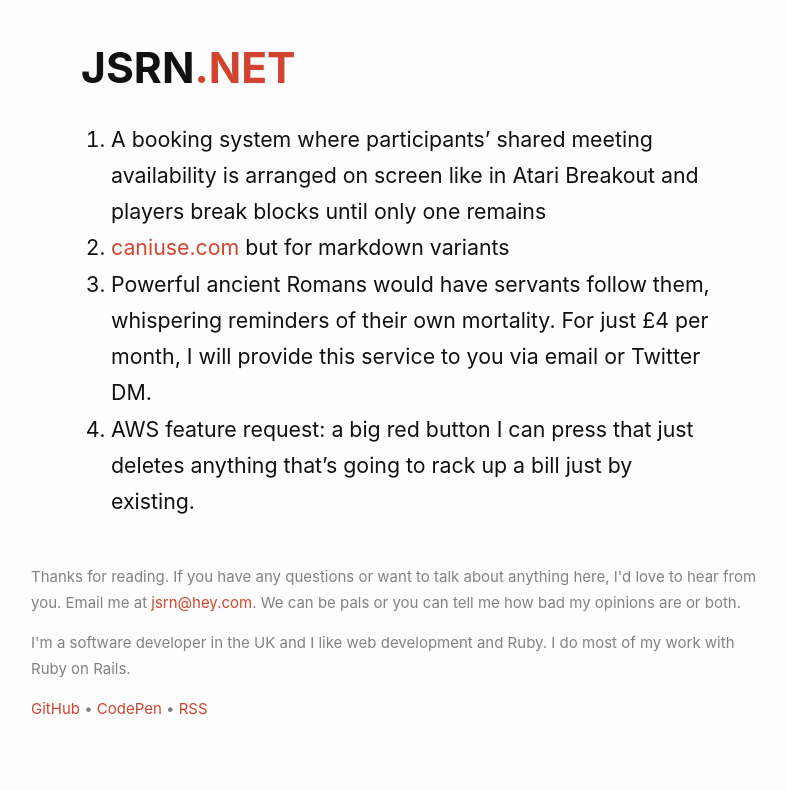
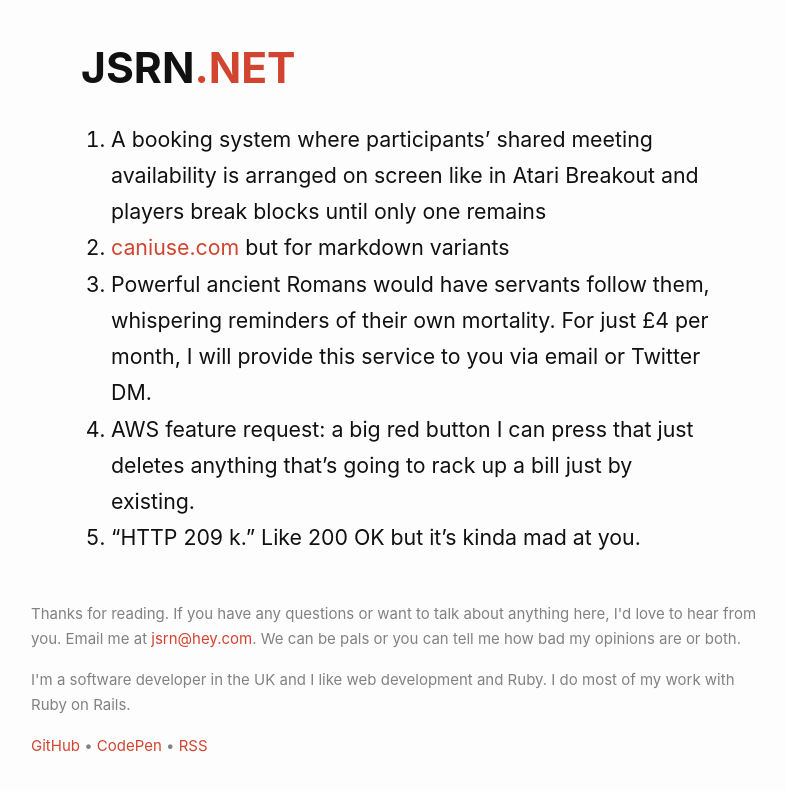
Before and after one commit to jsrn/jsrn.github.io, a Jekyll site: the page built from pitch.md, in a window 1280 px wide. Shown: the top 791 px of the page, without its empty margins (239-1025 px from the left). Built offline with Jekyll 4.4.1, drawn with Linux system fonts in a browser that asks for light colours.

Commit message:
Update pitch.md

```diff
--- a/pitch.md
+++ b/pitch.md
@@ -7,3 +7,4 @@
 2. [caniuse.com](https://caniuse.com) but for markdown variants
 3. Powerful ancient Romans would have servants follow them, whispering reminders of their own mortality. For just £4 per month, I will provide this service to you via email or Twitter DM.
 4. AWS feature request: a big red button I can press that just deletes anything that’s going to rack up a bill just by existing.
+5. "HTTP 209 k." Like 200 OK but it’s kinda mad at you.
```
